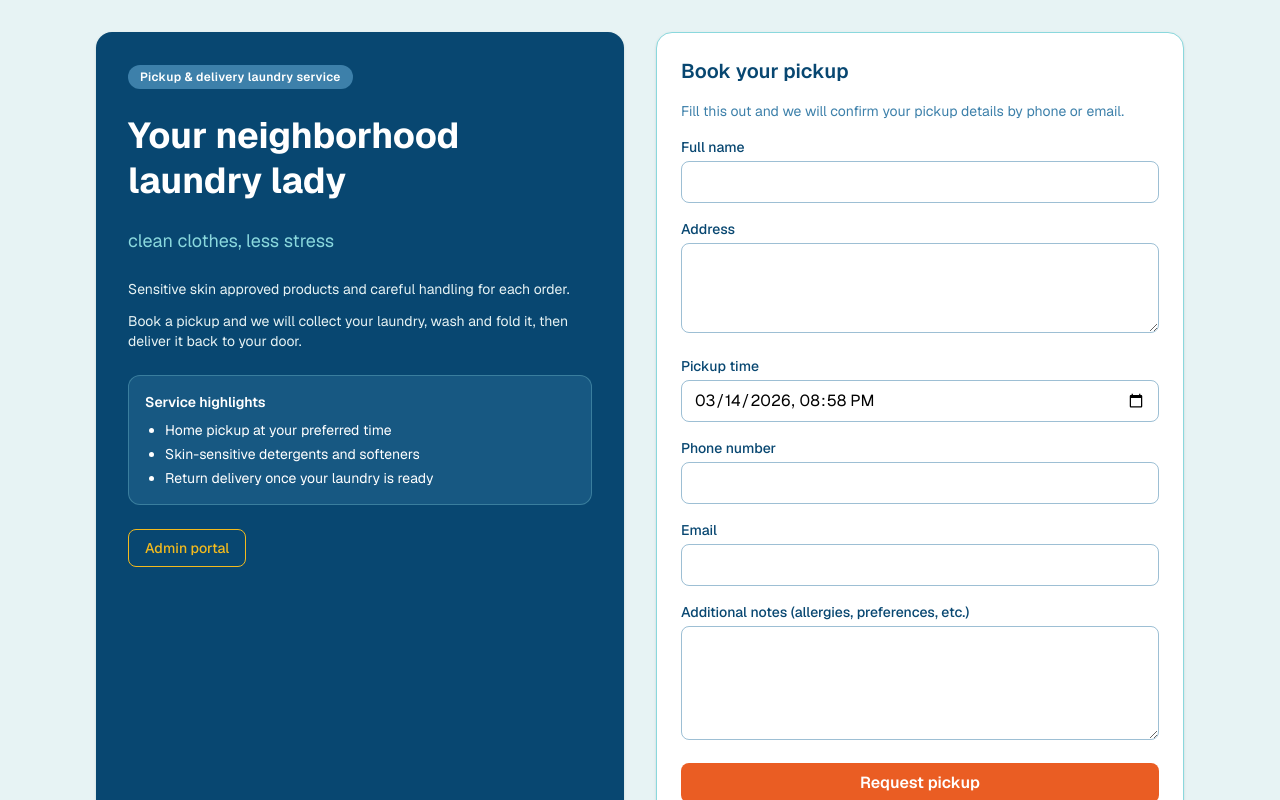
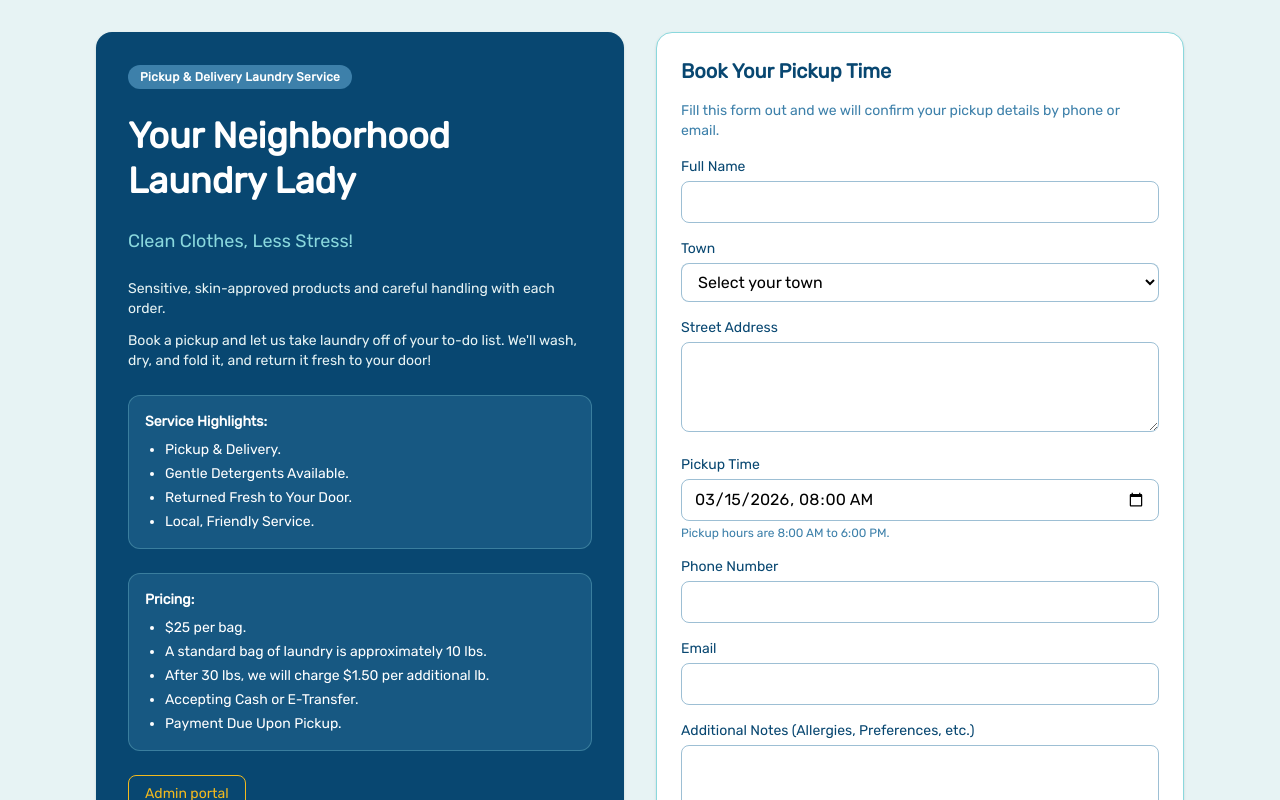
Before and after one commit to Crockerj2003/your-neighborhood-laundry-lady, a Next.js app: page / in a window 1280 px wide. Shown: the top 800 px of the page. Built offline with nearby package versions, Linux system fonts and the light colour scheme.

Commit message:
made changes

```diff
--- a/src/app/api/bookings/route.ts
+++ b/src/app/api/bookings/route.ts
@@ -17,7 +17,7 @@ export async function POST(request: Request) {
     const booking = await prisma.booking.create({
       data: {
         customerName: parsed.data.customerName,
-        address: parsed.data.address,
+        address: `${parsed.data.address}, ${parsed.data.town}`,
         pickupTime: new Date(parsed.data.pickupTime),
         phoneNumber: parsed.data.phoneNumber,
         email: parsed.data.email,
--- a/src/app/globals.css
+++ b/src/app/globals.css
@@ -8,12 +8,12 @@
 @theme inline {
   --color-background: var(--background);
   --color-foreground: var(--foreground);
-  --font-sans: var(--font-geist-sans);
+  --font-sans: var(--font-rubik);
   --font-mono: var(--font-geist-mono);
 }
 
 body {
   background: var(--background);
   color: var(--foreground);
-  font-family: var(--font-geist-sans), Arial, Helvetica, sans-serif;
+  font-family: var(--font-rubik), Arial, Helvetica, sans-serif;
 }
--- a/src/app/layout.tsx
+++ b/src/app/layout.tsx
@@ -1,9 +1,10 @@
 import type { Metadata } from "next";
-import { Geist, Geist_Mono } from "next/font/google";
+import { Geist_Mono, Rubik } from "next/font/google";
 import "./globals.css";
 
-const geistSans = Geist({
-  variable: "--font-geist-sans",
+const rubik = Rubik({
+  weight: "400",
+  variable: "--font-rubik",
   subsets: ["latin"],
 });
 
@@ -26,7 +27,7 @@ export default function RootLayout({
   return (
     <html lang="en">
       <body
-        className={`${geistSans.variable} ${geistMono.variable} antialiased`}
+        className={`${rubik.variable} ${geistMono.variable} antialiased`}
       >
         {children}
       </body>
--- a/src/app/page.tsx
+++ b/src/app/page.tsx
@@ -7,32 +7,43 @@ export default function Home() {
       <main className="mx-auto grid w-full max-w-6xl gap-8 px-4 py-8 md:grid-cols-2 md:px-8">
         <section className="space-y-6 rounded-2xl bg-[#084771] p-8 text-white shadow-sm">
           <p className="inline-block rounded-full bg-[#3d80aa] px-3 py-1 text-xs font-semibold tracking-wide text-white">
-            Pickup & delivery laundry service
+            Pickup & Delivery Laundry Service
           </p>
           <h1 className="text-4xl font-bold leading-tight">
-            Your neighborhood laundry lady
+            Your Neighborhood Laundry Lady
           </h1>
           <p className="text-lg text-[#8ad8dd]">
-            clean clothes, less stress
+            Clean Clothes, Less Stress!
           </p>
 
           <div className="space-y-3 text-sm text-[#e7f3f4]">
             <p>
-              Sensitive skin approved products and careful handling for each
+              Sensitive, skin-approved products and careful handling with each
               order.
             </p>
             <p>
-              Book a pickup and we will collect your laundry, wash and fold it,
-              then deliver it back to your door.
+              Book a pickup and let us take laundry off of your to-do list. We'll wash, dry, and fold it, and return it fresh to your door!
             </p>
           </div>
 
           <div className="rounded-xl border border-[#8ad8dd]/30 bg-[#3d80aa]/30 p-4 text-sm">
-            <p className="font-semibold">Service highlights</p>
+            <p className="font-semibold">Service Highlights:</p>
             <ul className="mt-2 list-disc space-y-1 pl-5">
-              <li>Home pickup at your preferred time</li>
-              <li>Skin-sensitive detergents and softeners</li>
-              <li>Return delivery once your laundry is ready</li>
+              <li>Pickup & Delivery.</li>
+              <li>Gentle Detergents Available.</li>
+              <li>Returned Fresh to Your Door.</li>
+              <li>Local, Friendly Service.</li>
+            </ul>
+          </div>
+
+          <div className="rounded-xl border border-[#8ad8dd]/30 bg-[#3d80aa]/30 p-4 text-sm">
+            <p className="font-semibold">Pricing:</p>
+            <ul className="mt-2 list-disc space-y-1 pl-5">
+              <li>$25 per bag.</li>
+              <li>A standard bag of laundry is approximately 10 lbs. </li>
+              <li>After 30 lbs, we will charge $1.50 per additional lb.</li>
+              <li>Accepting Cash or E-Transfer.</li>
+              <li>Payment Due Upon Pickup.</li>
             </ul>
           </div>
 
--- a/src/components/booking-form.tsx
+++ b/src/components/booking-form.tsx
@@ -1,15 +1,35 @@
 "use client";
 
 import { FormEvent, useMemo, useState } from "react";
+import {
+  PICKUP_START_HOUR,
+  PICKUP_START_MINUTE,
+  isPickupTimeAfterCutoff,
+  isPickupTimeBeforeStart,
+} from "@/lib/pickupTime";
 
 type Status = "idle" | "submitting" | "success" | "error";
 
+function formatForDateTimeInput(date: Date) {
+  const timezoneOffsetMs = date.getTimezoneOffset() * 60 * 1000;
+  return new Date(date.getTime() - timezoneOffsetMs).toISOString().slice(0, 16);
+}
+
 function formatDefaultPickup() {
   const now = new Date();
-  now.setMinutes(now.getMinutes() + 90);
-  now.setSeconds(0);
-  now.setMilliseconds(0);
-  return now.toISOString().slice(0, 16);
+  const proposedPickup = new Date(now);
+  proposedPickup.setMinutes(proposedPickup.getMinutes() + 90);
+  proposedPickup.setSeconds(0);
+  proposedPickup.setMilliseconds(0);
+
+  if (isPickupTimeBeforeStart(proposedPickup)) {
+    proposedPickup.setHours(PICKUP_START_HOUR, PICKUP_START_MINUTE, 0, 0);
+  } else if (isPickupTimeAfterCutoff(proposedPickup)) {
+    proposedPickup.setDate(proposedPickup.getDate() + 1);
+    proposedPickup.setHours(PICKUP_START_HOUR, PICKUP_START_MINUTE, 0, 0);
+  }
+
+  return formatForDateTimeInput(proposedPickup);
 }
 
 export function BookingForm() {
@@ -24,10 +44,31 @@ export function BookingForm() {
 
     const formData = new FormData(event.currentTarget);
     const pickupTimeInput = String(formData.get("pickupTime") ?? "");
-    const pickupISO = new Date(pickupTimeInput).toISOString();
+    const pickupDate = new Date(pickupTimeInput);
+
+    if (Number.isNaN(pickupDate.getTime())) {
+      setStatus("error");
+      setError("Enter a valid pickup time.");
+      return;
+    }
+
+    if (isPickupTimeBeforeStart(pickupDate)) {
+      setStatus("error");
+      setError("Pickup time must be on or after 8:00 AM.");
+      return;
+    }
+
+    if (isPickupTimeAfterCutoff(pickupDate)) {
+      setStatus("error");
+      setError("Pickup time must be on or before 6:00 PM.");
+      return;
+    }
+
+    const pickupISO = pickupDate.toISOString();
 
     const payload = {
       customerName: String(formData.get("customerName") ?? ""),
+      town: String(formData.get("town") ?? ""),
       address: String(formData.get("address") ?? ""),
       pickupTime: pickupISO,
       phoneNumber: String(formData.get("phoneNumber") ?? ""),
@@ -61,28 +102,48 @@ export function BookingForm() {
 
   return (
     <form onSubmit={handleSubmit} className="space-y-4 rounded-2xl border border-[#8ad8dd] bg-white p-6 shadow-sm">
-      <h2 className="text-xl font-semibold text-[#084771]">Book your pickup</h2>
+      <h2 className="text-xl font-semibold text-[#084771]">Book Your Pickup Time</h2>
       <p className="text-sm text-[#3d80aa]">
-        Fill this out and we will confirm your pickup details by phone or email.
+        Fill this form out and we will confirm your pickup details by phone or email.
       </p>
 
       <label className="block">
-        <span className="mb-1 block text-sm font-medium text-[#084771]">Full name</span>
+        <span className="mb-1 block text-sm font-medium text-[#084771]">Full Name</span>
         <input required name="customerName" className="w-full rounded-lg border border-[#3d80aa]/50 px-3 py-2 text-black outline-none focus:border-[#084771]" />
       </label>
 
       <label className="block">
-        <span className="mb-1 block text-sm font-medium text-[#084771]">Address</span>
+        <span className="mb-1 block text-sm font-medium text-[#084771]">Town</span>
+        <select
+          required
+          name="town"
+          defaultValue=""
+          className="w-full rounded-lg border border-[#3d80aa]/50 bg-white px-3 py-2 text-black outline-none focus:border-[#084771]"
+        >
+          <option value="" disabled>
+            Select your town
+          </option>
+          <option value="Wolfville">Wolfville</option>
+          <option value="New Minas">New Minas</option>
+          <option value="Kentville">Kentville</option>
+        </select>
+      </label>
+
+      <label className="block">
+        <span className="mb-1 block text-sm font-medium text-[#084771]">Street Address</span>
         <textarea required name="address" rows={3} className="w-full rounded-lg border border-[#3d80aa]/50 px-3 py-2 text-black outline-none focus:border-[#084771]" />
       </label>
 
       <label className="block">
-        <span className="mb-1 block text-sm font-medium text-[#084771]">Pickup time</span>
+        <span className="mb-1 block text-sm font-medium text-[#084771]">Pickup Time</span>
         <input required type="datetime-local" name="pickupTime" defaultValue={defaultPickup} className="w-full rounded-lg border border-[#3d80aa]/50 px-3 py-2 text-black outline-none focus:border-[#084771]" />
+        <span className="mt-1 block text-xs text-[#3d80aa]">
+          Pickup hours are 8:00 AM to 6:00 PM.
+        </span>
       </label>
 
       <label className="block">
-        <span className="mb-1 block text-sm font-medium text-[#084771]">Phone number</span>
+        <span className="mb-1 block text-sm font-medium text-[#084771]">Phone Number</span>
         <input required type="tel" name="phoneNumber" className="w-full rounded-lg border border-[#3d80aa]/50 px-3 py-2 text-black outline-none focus:border-[#084771]" />
       </label>
 
@@ -92,7 +153,7 @@ export function BookingForm() {
       </label>
 
       <label className="block">
-        <span className="mb-1 block text-sm font-medium text-[#084771]">Additional notes (allergies, preferences, etc.)</span>
+        <span className="mb-1 block text-sm font-medium text-[#084771]">Additional Notes (Allergies, Preferences, etc.)</span>
         <textarea name="notes" rows={4} className="w-full rounded-lg border border-[#3d80aa]/50 px-3 py-2 text-black outline-none focus:border-[#084771]" />
       </label>
 
@@ -101,7 +162,7 @@ export function BookingForm() {
         disabled={status === "submitting"}
         className="w-full rounded-lg bg-[#ea5d23] px-4 py-2 font-semibold text-white transition hover:bg-[#d6531f] disabled:cursor-not-allowed disabled:bg-[#f2ba1e]"
       >
-        {status === "submitting" ? "Submitting..." : "Request pickup"}
+        {status === "submitting" ? "Submitting..." : "Request Pickup"}
       </button>
 
       {status === "success" && (
--- a/src/lib/bookingSchema.ts
+++ b/src/lib/bookingSchema.ts
@@ -1,9 +1,22 @@
 import { z } from "zod";
+import {
+  isPickupTimeAfterCutoff,
+  isPickupTimeBeforeStart,
+} from "@/lib/pickupTime";
 
 export const bookingSchema = z.object({
   customerName: z.string().trim().min(2, "Name is required."),
-  address: z.string().trim().min(5, "Address is required."),
-  pickupTime: z.string().datetime({ offset: true }),
+  town: z.enum(["Wolfville", "New Minas", "Kentville"]),
+  address: z.string().trim().min(5, "Street address is required."),
+  pickupTime: z
+    .string()
+    .datetime({ offset: true })
+    .refine((value) => !isPickupTimeBeforeStart(new Date(value)), {
+      message: "Pickup time must be on or after 8:00 AM.",
+    })
+    .refine((value) => !isPickupTimeAfterCutoff(new Date(value)), {
+      message: "Pickup time must be on or before 6:00 PM.",
+    }),
   phoneNumber: z.string().trim().min(7, "Phone number is required."),
   email: z.string().trim().email("Enter a valid email."),
   notes: z.string().trim().max(1500).optional(),
--- /dev/null
+++ b/src/lib/pickupTime.ts
@@ -0,0 +1,24 @@
+export const PICKUP_START_HOUR = 8;
+export const PICKUP_START_MINUTE = 0;
+export const PICKUP_CUTOFF_HOUR = 18;
+export const PICKUP_CUTOFF_MINUTE = 0;
+
+function getMinutesFromDate(pickupDate: Date) {
+  return pickupDate.getHours() * 60 + pickupDate.getMinutes();
+}
+
+function getPickupStartMinutes() {
+  return PICKUP_START_HOUR * 60 + PICKUP_START_MINUTE;
+}
+
+function getPickupCutoffMinutes() {
+  return PICKUP_CUTOFF_HOUR * 60 + PICKUP_CUTOFF_MINUTE;
+}
+
+export function isPickupTimeBeforeStart(pickupDate: Date) {
+  return getMinutesFromDate(pickupDate) < getPickupStartMinutes();
+}
+
+export function isPickupTimeAfterCutoff(pickupDate: Date) {
+  return getMinutesFromDate(pickupDate) > getPickupCutoffMinutes();
+}
```
